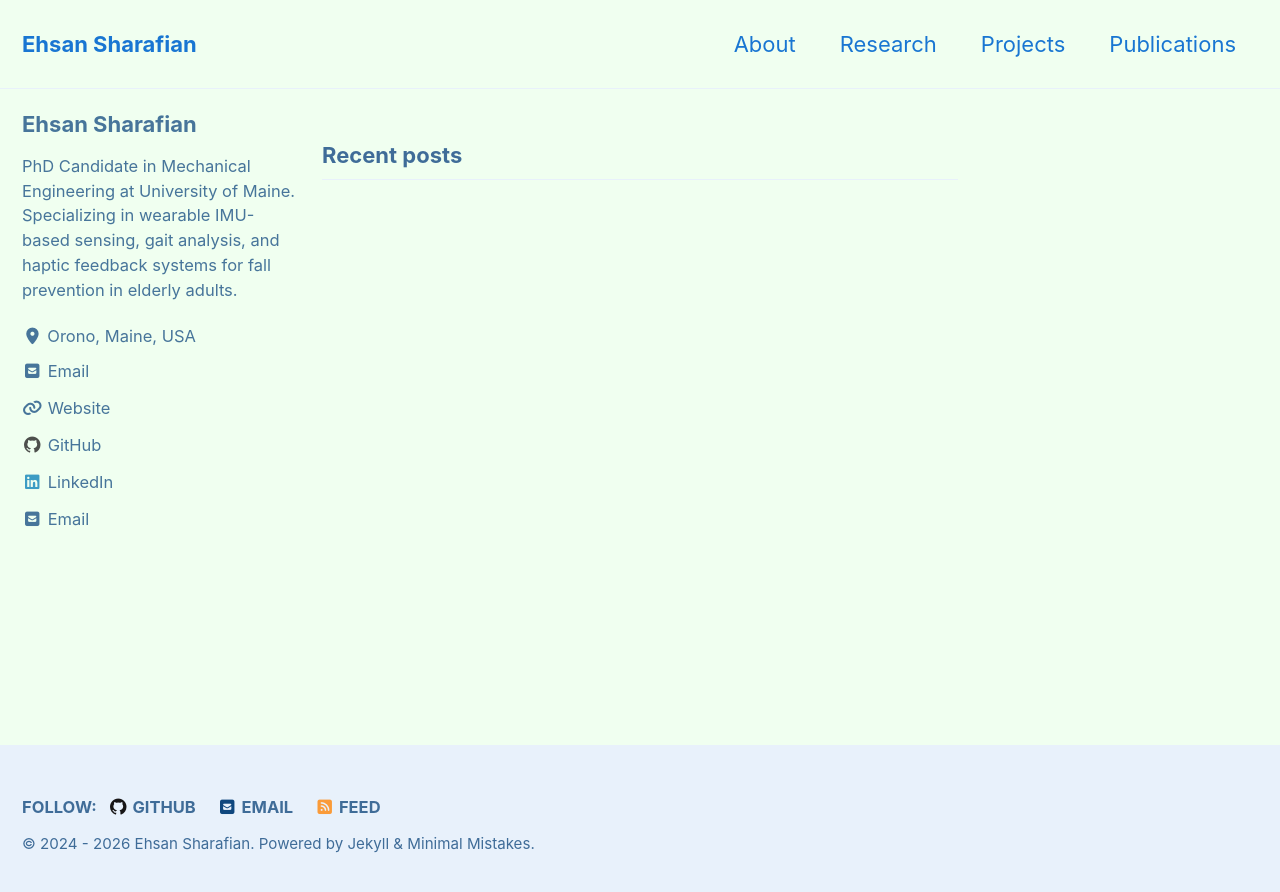
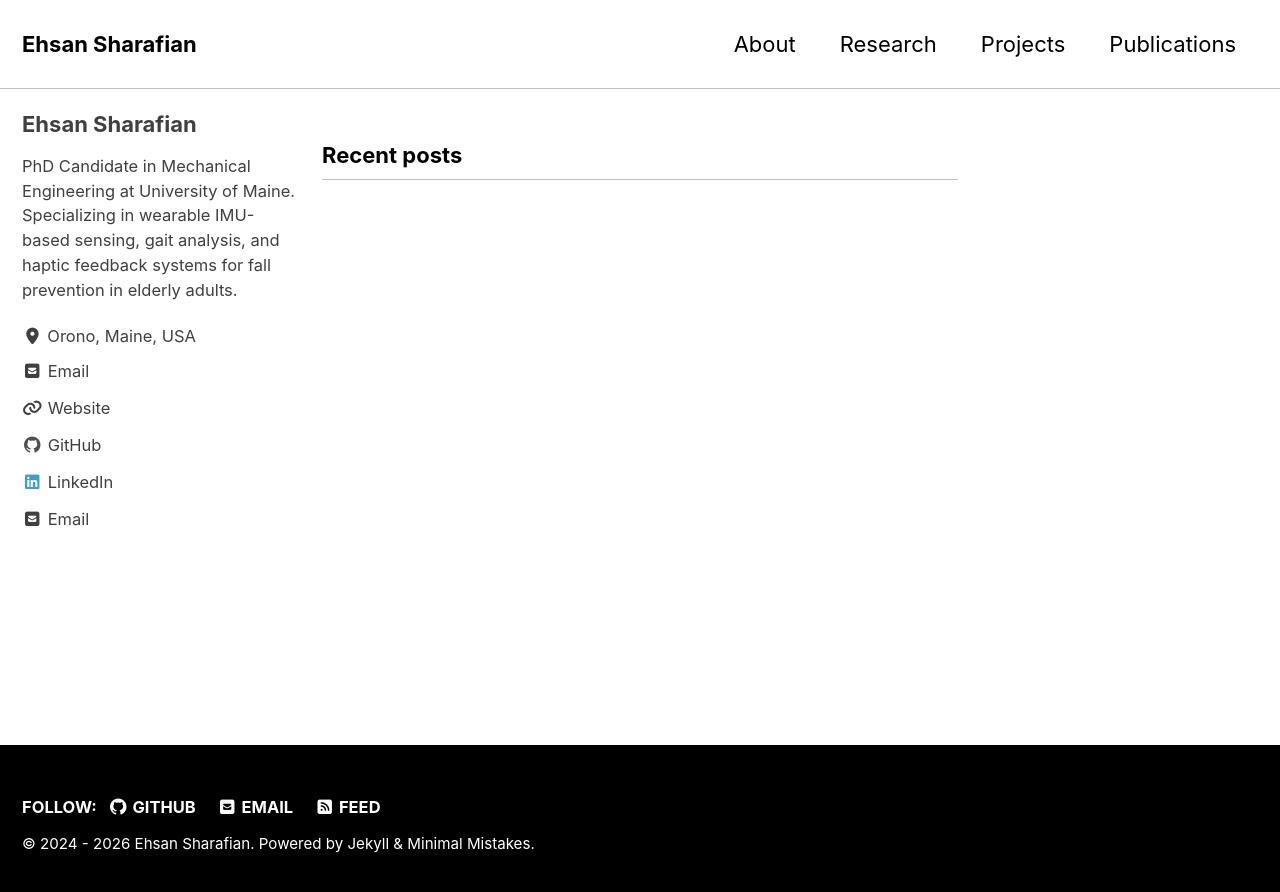
Before and after one commit to ehsansharafianm/ehsansharafianm.github.io, a Jekyll site: the page built from index.html, in a window 1280 px wide. Shown: the top 892 px of the page. Built offline with Jekyll 4.4.1, drawn with Linux system fonts in a browser that asks for light colours; cached includes are drawn as plain includes; the list of posts is cut into pages by our own code.

Commit message:
Change theme to dark skin

```diff
--- a/_config.yml
+++ b/_config.yml
@@ -12,7 +12,7 @@
 
 # theme                  : "minimal-mistakes-jekyll"
 # remote_theme           : "mmistakes/minimal-mistakes"
-minimal_mistakes_skin    : "aqua" # "air", "aqua", "contrast", "dark", "dirt", "neon", "mint", "plum", "sunrise", "catppuccin_latte", "catppuccin_mocha"
+minimal_mistakes_skin    : "contrast" # "air", "aqua", "contrast", "dark", "dirt", "neon", "mint", "plum", "sunrise", "catppuccin_latte", "catppuccin_mocha"
 
 # Site Settings
 locale                   : "en-US"
```
